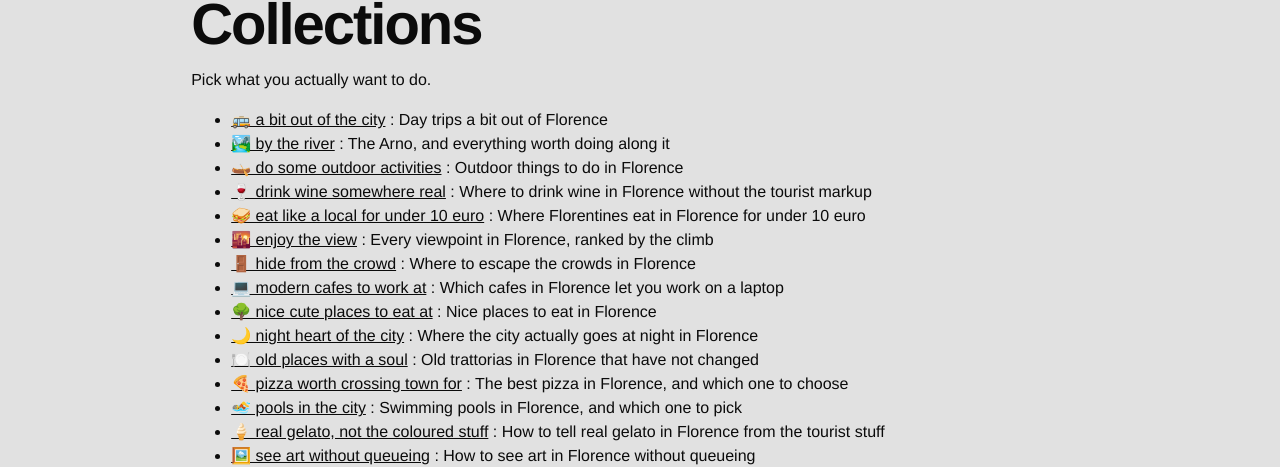
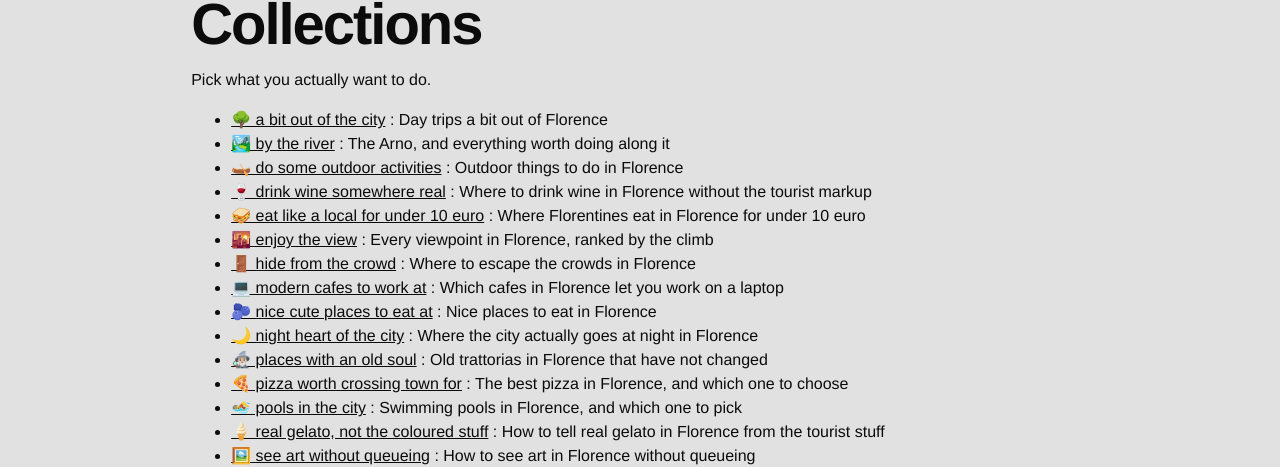
Before and after one commit to varyafalcon-coder/florencemediamag.com, a Jekyll site: the page built from collections/index.md, in a window 1280 px wide and 1298 px high. Shown: the part 292-759 px from the top of the window. Built offline with Jekyll 4.4.1, drawn with Linux system fonts in a browser that asks for light colours.

Commit message:
Add files via upload

```diff
--- a/collections/index.md
+++ b/collections/index.md
@@ -8,7 +8,7 @@ seo_description: "Every guide on Florence Media: quiet places, viewpoints, old t
 
 Pick what you actually want to do.
 
-- [🚌 a bit out of the city](/collections/a-bit-out-of-the-city/) : Day trips a bit out of Florence
+- [🌳 a bit out of the city](/collections/a-bit-out-of-the-city/) : Day trips a bit out of Florence
 - [🏞️ by the river](/collections/by-the-river/) : The Arno, and everything worth doing along it
 - [🛶 do some outdoor activities](/collections/do-some-outdoor-activities/) : Outdoor things to do in Florence
 - [🍷 drink wine somewhere real](/collections/drink-wine-somewhere-real/) : Where to drink wine in Florence without the tourist markup
@@ -16,9 +16,9 @@ Pick what you actually want to do.
 - [🌇 enjoy the view](/collections/enjoy-the-view/) : Every viewpoint in Florence, ranked by the climb
 - [🚪 hide from the crowd](/collections/hide-from-the-crowd/) : Where to escape the crowds in Florence
 - [💻 modern cafes to work at](/collections/modern-cafes-to-work-at/) : Which cafes in Florence let you work on a laptop
-- [🌳 nice cute places to eat at](/collections/nice-cute-places-to-eat-at/) : Nice places to eat in Florence
+- [🫐 nice cute places to eat at](/collections/nice-cute-places-to-eat-at/) : Nice places to eat in Florence
 - [🌙 night heart of the city](/collections/night-heart-of-the-city/) : Where the city actually goes at night in Florence
-- [🍽️ old places with a soul](/collections/old-places-with-a-soul/) : Old trattorias in Florence that have not changed
+- [🧙🏼‍♂️ places with an old soul](/collections/places-with-an-old-soul/) : Old trattorias in Florence that have not changed
 - [🍕 pizza worth crossing town for](/collections/pizza-worth-crossing-town-for/) : The best pizza in Florence, and which one to choose
 - [🏊 pools in the city](/collections/pools-in-the-city/) : Swimming pools in Florence, and which one to pick
 - [🍦 real gelato, not the coloured stuff](/collections/real-gelato-not-the-coloured-stuff/) : How to tell real gelato in Florence from the tourist stuff
```
Also changed, not shown: collections/a-bit-out-of-the-city.md (+1 -1 lines), collections/nice-cute-places-to-eat-at.md (+1 -1 lines), collections/places-with-an-old-soul.md (added, +9 -0 lines).
